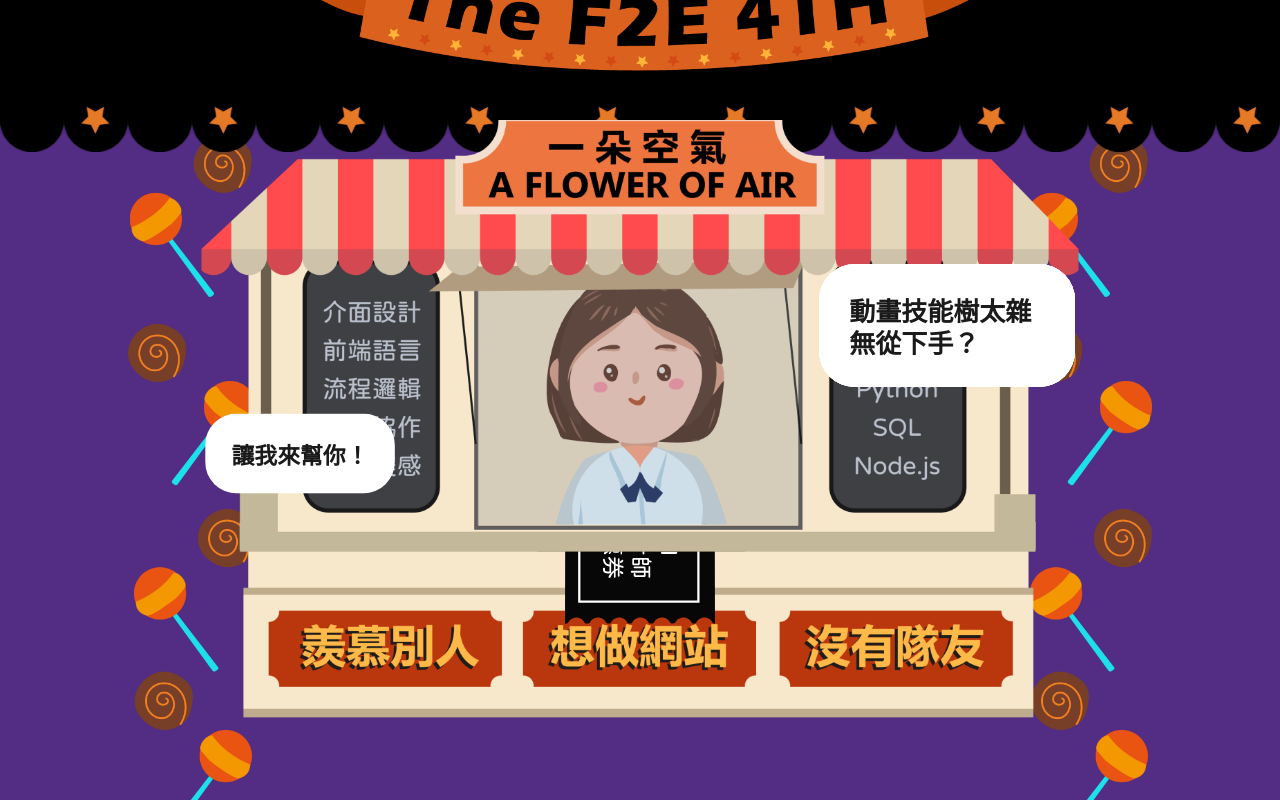
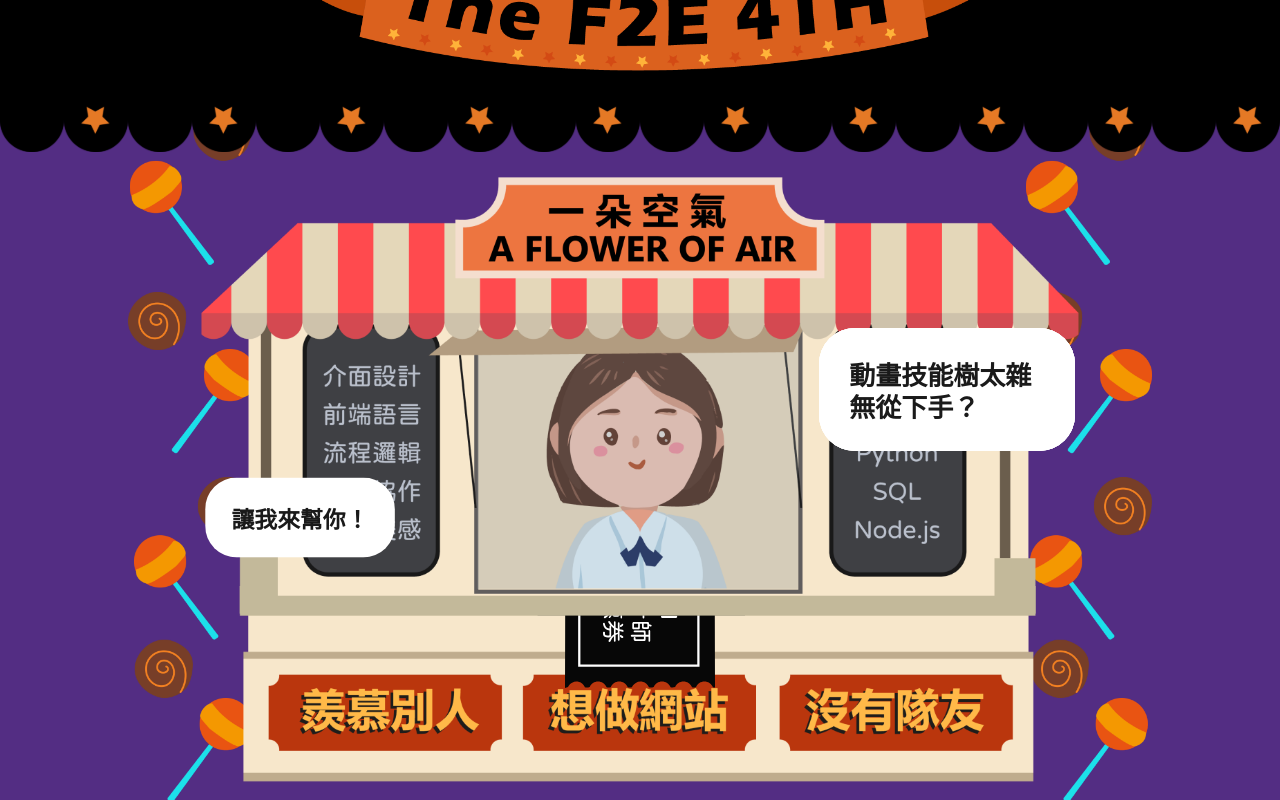
Before and after one commit to jcsamoyed/F2E-2022-week1, a Vue app: page / in a window 1280 px wide. Shown: the part 620-1420 px from the top of the page. Built offline with nearby package versions, Linux system fonts and the light colour scheme.

Commit message:
fix: 修正動畫在 safari 顯示錯誤問題

```diff
--- a/src/components/TheSection2.vue
+++ b/src/components/TheSection2.vue
@@ -104,6 +104,7 @@ export default {
 <style lang="scss" scoped>
 section {
   position: relative;
+  padding-top: 5%;
   background-color: #532d83;
   overflow: hidden;
 }
--- a/src/components/TheSection4.vue
+++ b/src/components/TheSection4.vue
@@ -218,7 +218,6 @@ p {
 .cloud {
   position: absolute;
   width: 100%;
-  height: fit-content;
   z-index: 5;
   bottom: -22vw;
 }
```
Also changed, not shown: 1 other file (tests, documents, lock files or other folders).
